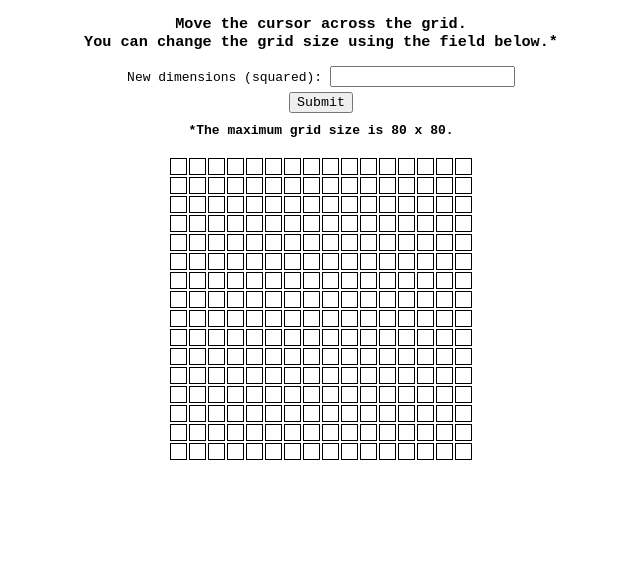
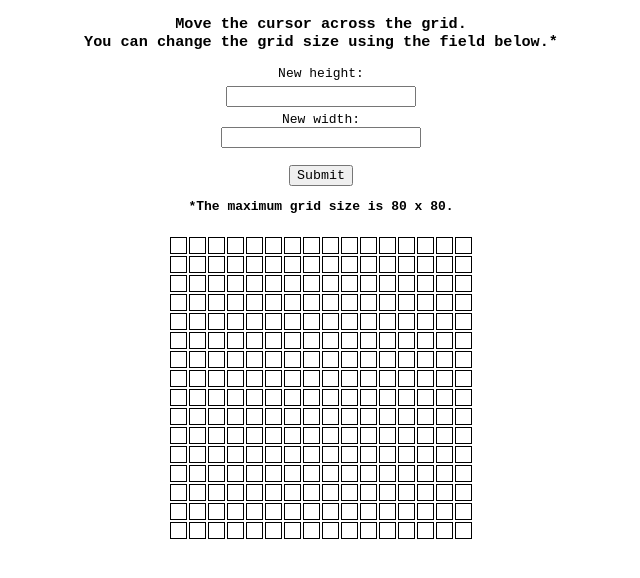
Before and after one commit to daggettt/Etch-a-Sketch, a plain HTML site: page index.html in a window 1280 px wide. Shown: the part 50-628 px from the top of the page, without its empty margins (319-959 px from the left). Drawn offline with Linux system fonts and the light colour scheme.

Commit message:
Added field for height and width.

```diff
--- a/index.html
+++ b/index.html
@@ -12,7 +12,8 @@
         You can change the grid size using the field below.*
     </h3>
     <form id="form" class="form" onsubmit="makeGrid()">
-        New dimensions (squared): <input type="number" id="dimensions"> <br>
+        New height: <input type="number" id="height">
+        New width: <input type="number" id="width"> <br>
         <input type="submit" value="Submit" name="submit" id="submit">
     </form>
     <h4>*The maximum grid size is 80 x 80.</h4>
--- a/main.js
+++ b/main.js
@@ -1,11 +1,10 @@
 // reference all elements
+const container = document.querySelector('#container');
+const height = document.querySelector('#height').value;
 
-const container = document.querySelector('#container');
-//const dims = document.querySelector('#dimensions').value;
+
 
 function makeGrid(rows, columns) {
-
-
     for (i = 0; i < (rows * columns); i++) {
         let grid = document.createElement('div');
         container.appendChild(grid).className = 'gridCells';
@@ -14,50 +13,5 @@ function makeGrid(rows, columns) {
     container.style.setProperty('--gridColumn', columns);
 };
 
+// default 16 x 16 grid
 makeGrid(16, 16);
-
-
-// let rows = document.getElementsByClassName('gridRows');
-// let columns = document.getElementsByClassName('gridColumns');
-
-// if (dims = Nan) {
-//     alert("ERROR! Please submit a number.");
-// }
-
-
-// if (dims > 100) {
-//     alert("ERROR! Max grid dimension is 99. Please submit a smaller number");
-// }
-
-
-
-// default 16 x 16 grid
-// function defaultGrid () {
-//     makeRows(10);
-//     makeColumns(10);
-// }
-
-// function makeRows(rowNum) {
-//     for (r = 0; r < rowNum; r++) {
-//         let row = document.createElement('div');
-//         container.appendChild(row).className = 'gridRows';
-//     };
-// }
-
-// function makeColumns(colNum) {
-//     for (i = 0; i < rows.length; i++) {
-//         for (j = 0; j < colNum; j++) {
-//             let column = document.createElement('div');
-//             rows[j].appendChild(column).className = 'gridColumns';
-//         };
-//     };
-// }
-// container.style.cssText = `grid-template-columns: repeat(${dims}, 1fr)`;
-// container.style.cssText = `grid-template-rows: repeat(${dims}, 1fr)`;
-
-
-
-
-
-// css var(--grid-template-columns: repeat(dims, 1fr));
- //container.style.setProperty('--grid-template-columns'
--- a/styles.css
+++ b/styles.css
@@ -10,13 +10,8 @@ h1, h3, h4, .form {
 }
 
 h4{
-  margin: 5px;
+  margin: 8px;
   padding-bottom: 15px;
-}
-
-#submit {
-  font-family: monospace;
-  margin: 5px;
 }
 
 #container {
@@ -26,7 +21,8 @@ h4{
   grid-gap: 2px;
   grid-template-columns: repeat(var(--gridColumn), 1fr);
   grid-template-rows: repeat(var(--gridRow), 1fr);
-
+  max-width: 960px;
+  max-height: 960px;
 }
 
 .gridCells {
@@ -36,27 +32,32 @@ h4{
   justify-items: center;
   min-width: 15px;
   min-height: 15px;
+  transition: 0s 1.5s;
 }
 
-
- /* #container {
-    display: flex;
-    align-items: center;
-    background-color: grey;
-    flex-direction: column;
-    justify-content: space-between;
-  }
-  .gridRows {
-    height: 20px;
-    width: 50%;
-  }
-  .gridColumns {
-    border: 1px solid black;
-    min-width: 20px;
-    min-height: 20px;
-    display: inline-block;
+.gridCells:hover {
+  background-color: coral;
+  transition: 0s;
 }
 
-  .gridColumns:hover {
-    background-color: indigo;
+.form {
+  display: grid;
+  max-width: 200px;
+  margin: auto;
 }
+
+#height {
+  margin: 5px;
+}
+
+#width {
+  margin-bottom: 2px;
+}
+
+#submit {
+  font-family: monospace;
+  margin: auto;
+  margin-bottom: 5px;;
+  max-width: fit-content;
+  text-align: center;
+}
```
Lines whose indentation alone changed are shown as unchanged.
